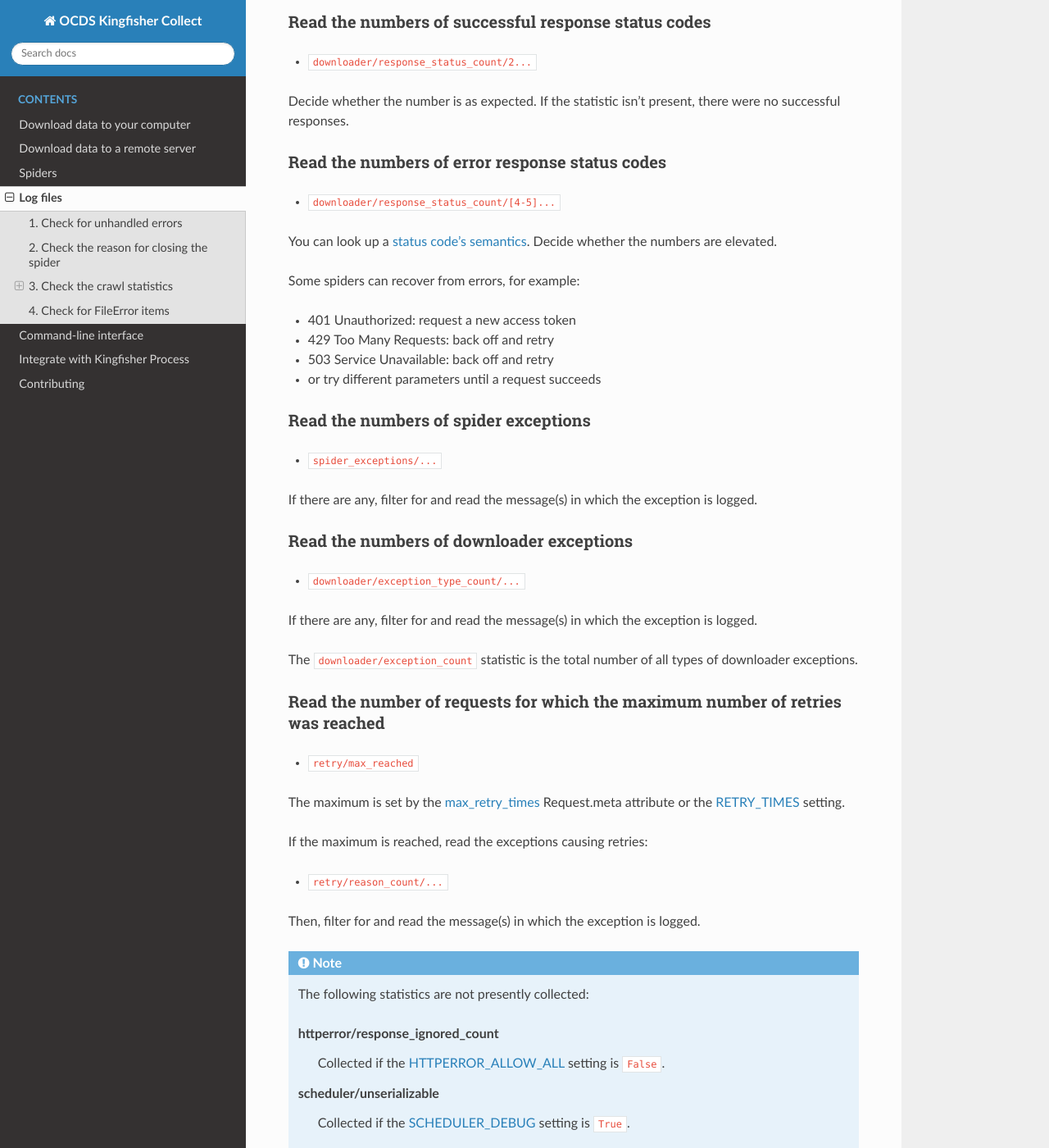
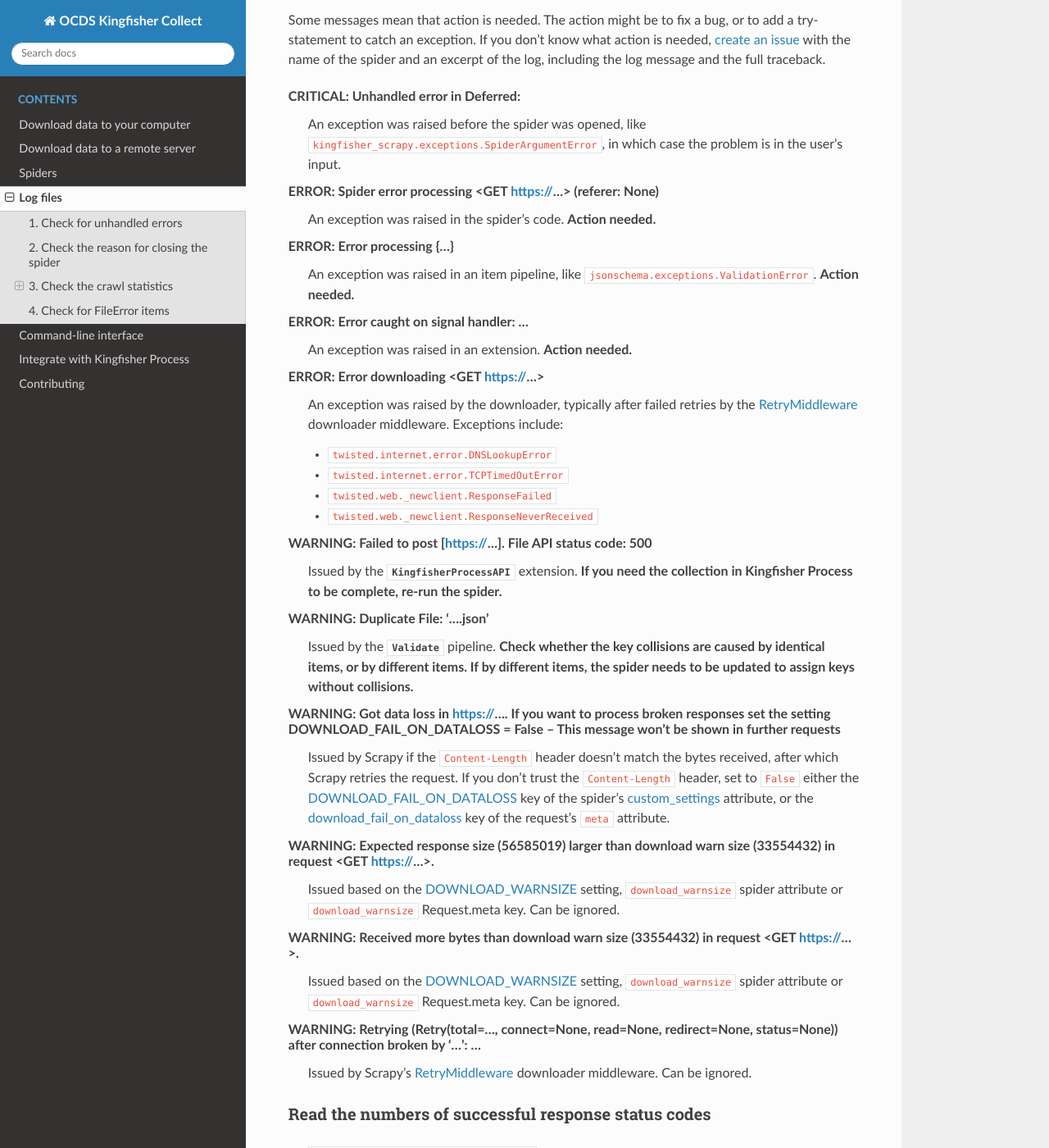
Before and after one commit to open-contracting/kingfisher-collect, a Sphinx documentation site: the page built from docs/logs.rst, in a window 1280 px wide and 1400 px high, scrolled down 2251 px. Shown: the whole window at 82% size. Built offline with Sphinx 7.4.7 and the Read the Docs theme 2.0.0, drawn with Linux system fonts in a browser that asks for light colours; some of the changed text lies outside the part shown.

Commit message:
docs: Explain what actions to take for specific log messages

```diff
--- a/docs/contributing/index.rst
+++ b/docs/contributing/index.rst
@@ -118,7 +118,7 @@ The Scrapy framework is very flexible. To maintain a good separation of concerns
    -  Connect signals, typically `item signals <https://docs.scrapy.org/en/latest/topics/signals.html#item-signals>`__ and `spider signals <https://docs.scrapy.org/en/latest/topics/signals.html#spider-signals>`__
    -  Raise a `NotConfigured <https://docs.scrapy.org/en/latest/topics/exceptions.html#notconfigured>`__ exception in its `from_crawler <https://docs.scrapy.org/en/latest/topics/extensions.html#writing-your-own-extension>`__ method, if a required `setting <https://docs.scrapy.org/en/latest/topics/settings.html>`__ isn't set
 
-When setting a custom `Request.meta attribute <https://docs.scrapy.org/en/latest/topics/request-response.html#scrapy.http.Request.meta>`__, check that the attribute name isn't `already in use <https://docs.scrapy.org/en/latest/topics/request-response.html#topics-request-meta>`__ by Scrapy.
+When setting a custom `Request.meta key <https://docs.scrapy.org/en/latest/topics/request-response.html#scrapy.http.Request.meta>`__, check that the attribute name isn't `already in use <https://docs.scrapy.org/en/latest/topics/request-response.html#topics-request-meta>`__ by Scrapy.
 
 API reference
 -------------
--- a/docs/logs.rst
+++ b/docs/logs.rst
@@ -86,6 +86,47 @@ If there are any, filter for and read the messages, for example:
 
    grep WARNING logfile.log
 
+..
+   Possible messages are found with, for example:
+   grep -r ERROR scrapyd/logs/kingfisher | cut -d' ' -f 4-9999 | sort | uniq
+
+   Example exceptions are found with, for example:
+   grep -rA30 'ERROR: Spider error processing' scrapyd/logs/kingfisher | grep "log-[A-Za-z]" | grep -v Traceback | cut -d'-' -f 2- | sort | uniq
+
+   Specific examples can be viewed with, for example:
+   grep -rA30 'ERROR: Spider error processing' scrapyd/logs/kingfisher | less
+
+Some messages mean that action is needed. The action might be to fix a bug, or to add a try-statement to catch an exception. If you don't know what action is needed, `create an issue <https://github.com/open-contracting/kingfisher-collect/issues>`__ with the name of the spider and an excerpt of the log, including the log message and the full traceback.
+
+CRITICAL: Unhandled error in Deferred:
+  An exception was raised before the spider was opened, like ``kingfisher_scrapy.exceptions.SpiderArgumentError``, in which case the problem is in the user's input.
+ERROR: Spider error processing <GET https://…> (referer: None)
+  An exception was raised in the spider's code. **Action needed.**
+ERROR: Error processing {…}
+  An exception was raised in an item pipeline, like ``jsonschema.exceptions.ValidationError``. **Action needed.**
+ERROR: Error caught on signal handler: …
+  An exception was raised in an extension. **Action needed.**
+ERROR: Error downloading <GET https://…>
+  An exception was raised by the downloader, typically after failed retries by the `RetryMiddleware <https://docs.scrapy.org/en/latest/topics/downloader-middleware.html#module-scrapy.downloadermiddlewares.retry>`__ downloader middleware. Exceptions include:
+
+  -  ``twisted.internet.error.DNSLookupError``
+  -  ``twisted.internet.error.TCPTimedOutError``
+  -  ``twisted.web._newclient.ResponseFailed``
+  -  ``twisted.web._newclient.ResponseNeverReceived``
+
+WARNING: Failed to post [https://…]. File API status code: 500
+  Issued by the :class:`~kingfisher_scrapy.extensions.KingfisherProcessAPI` extension. **If you need the collection in Kingfisher Process to be complete, re-run the spider.**
+WARNING: Duplicate File: '….json'
+  Issued by the :class:`~kingfisher_scrapy.pipelines.Validate` pipeline. **Check whether the key collisions are caused by identical items, or by different items. If by different items, the spider needs to be updated to assign keys without collisions.**
+WARNING: Got data loss in https://…. If you want to process broken responses set the setting DOWNLOAD_FAIL_ON_DATALOSS = False -- This message won't be shown in further requests
+ Issued by Scrapy if the ``Content-Length`` header doesn't match the bytes received, after which Scrapy retries the request. If you don't trust the ``Content-Length`` header, set to ``False`` either the `DOWNLOAD_FAIL_ON_DATALOSS <https://docs.scrapy.org/en/latest/topics/settings.html#download-fail-on-dataloss>`__ key of the spider's `custom_settings <https://docs.scrapy.org/en/latest/topics/settings.html#settings-per-spider>`__ attribute, or the `download_fail_on_dataloss <https://docs.scrapy.org/en/latest/topics/request-response.html#std-reqmeta-download_fail_on_dataloss>`__ key of the request's ``meta`` attribute.
+WARNING: Expected response size (56585019) larger than download warn size (33554432) in request <GET https://…>.
+  Issued based on the `DOWNLOAD_WARNSIZE <https://docs.scrapy.org/en/latest/topics/settings.html#download-warnsize>`__ setting, ``download_warnsize`` spider attribute or ``download_warnsize`` Request.meta key. Can be ignored.
+WARNING: Received more bytes than download warn size (33554432) in request <GET https://…>.
+  Issued based on the `DOWNLOAD_WARNSIZE <https://docs.scrapy.org/en/latest/topics/settings.html#download-warnsize>`__ setting, ``download_warnsize`` spider attribute or ``download_warnsize`` Request.meta key. Can be ignored.
+WARNING: Retrying (Retry(total=…, connect=None, read=None, redirect=None, status=None)) after connection broken by '…': …
+ Issued by Scrapy's `RetryMiddleware <https://docs.scrapy.org/en/latest/topics/downloader-middleware.html#module-scrapy.downloadermiddlewares.retry>`__ downloader middleware. Can be ignored.
+
 Read the numbers of successful response status codes
 ~~~~~~~~~~~~~~~~~~~~~~~~~~~~~~~~~~~~~~~~~~~~~~~~~~~~
 
@@ -128,7 +169,7 @@ Read the number of requests for which the maximum number of retries was reached
 
 -  ``retry/max_reached``
 
-The maximum is set by the `max_retry_times <https://docs.scrapy.org/en/latest/topics/request-response.html#std-reqmeta-max_retry_times>`__ Request.meta attribute or the `RETRY_TIMES <https://docs.scrapy.org/en/latest/topics/downloader-middleware.html#std-setting-RETRY_TIMES>`__ setting.
+The maximum is set by the `RETRY_TIMES <https://docs.scrapy.org/en/latest/topics/downloader-middleware.html#std-setting-RETRY_TIMES>`__ setting or the `max_retry_times <https://docs.scrapy.org/en/latest/topics/request-response.html#std-reqmeta-max_retry_times>`__ Request.meta key.
 
 If the maximum is reached, read the exceptions causing retries:
 
```
